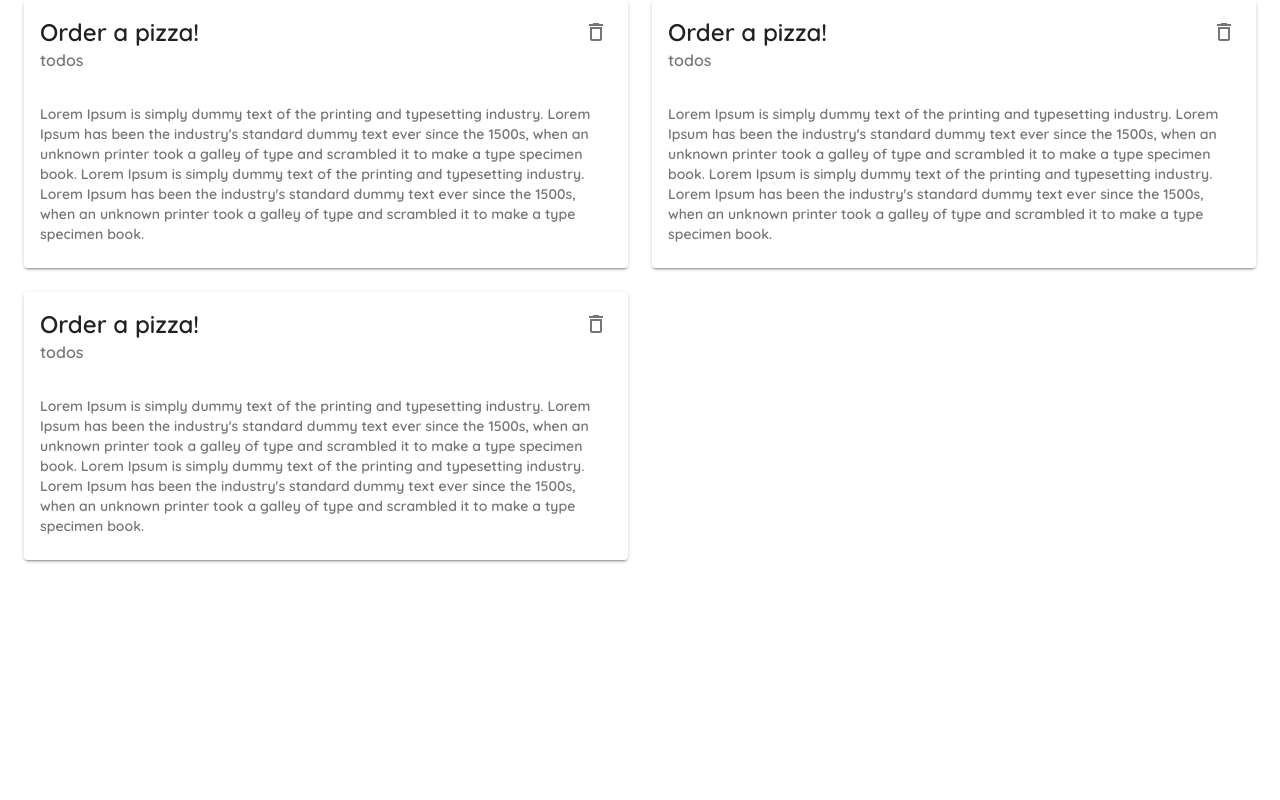
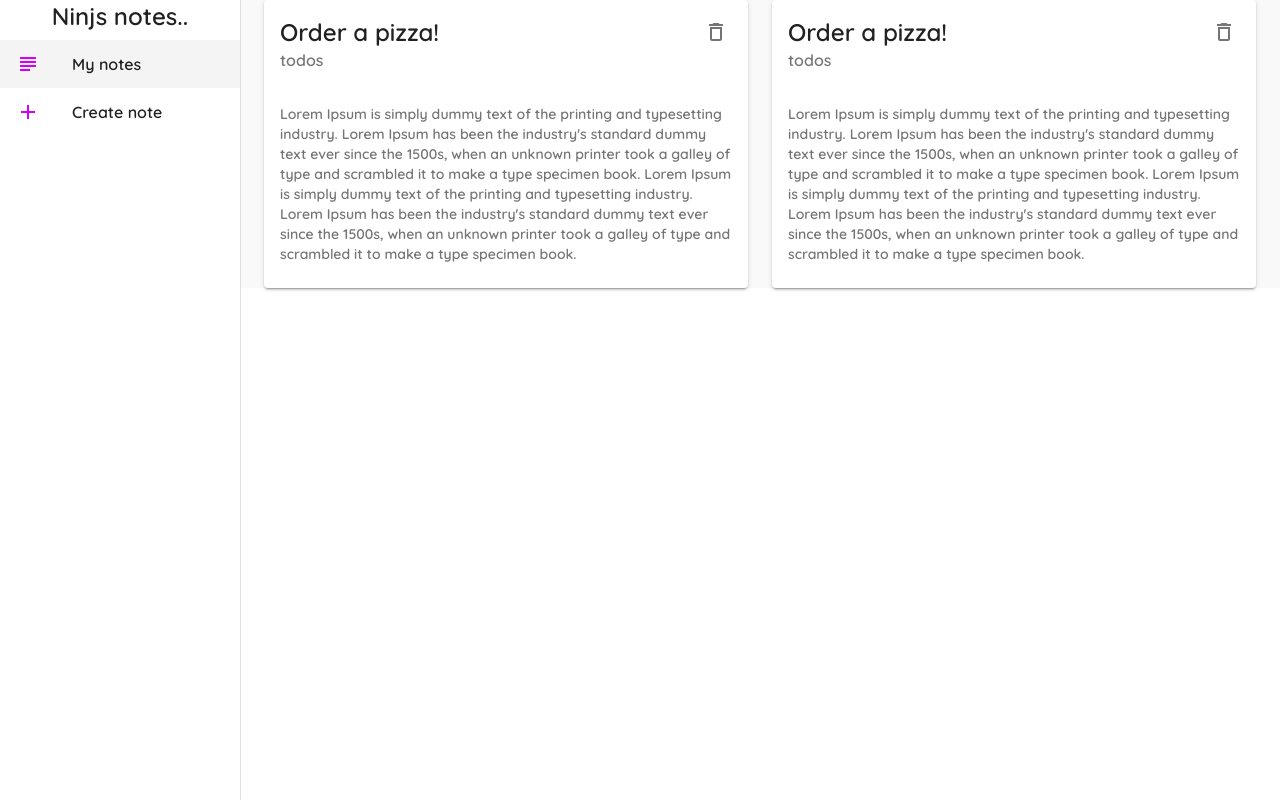
Before and after one commit to ninjasujan/MaterialUI-Boilerplate, a React (Create React App) app: page / in a window 1280 px wide. Built offline with nearby package versions, Linux system fonts and the light colour scheme; data requests are answered from the project's data file.

Commit message:
dside drawer and manu

```diff
--- a/data/db.json
+++ b/data/db.json
@@ -11,12 +11,6 @@
       "title": "Order a pizza!",
       "details": "Lorem Ipsum is simply dummy text of the printing and typesetting industry. Lorem Ipsum has been the industry's standard dummy text ever since the 1500s, when an unknown printer took a galley of type and scrambled it to make a type specimen book.\nLorem Ipsum is simply dummy text of the printing and typesetting industry. Lorem Ipsum has been the industry's standard dummy text ever since the 1500s, when an unknown printer took a galley of type and scrambled it to make a type specimen book.",
       "category": "todos"
-    },
-    {
-      "id": 4,
-      "title": "Order a pizza!",
-      "details": "Lorem Ipsum is simply dummy text of the printing and typesetting industry. Lorem Ipsum has been the industry's standard dummy text ever since the 1500s, when an unknown printer took a galley of type and scrambled it to make a type specimen book.\nLorem Ipsum is simply dummy text of the printing and typesetting industry. Lorem Ipsum has been the industry's standard dummy text ever since the 1500s, when an unknown printer took a galley of type and scrambled it to make a type specimen book.",
-      "category": "todos"
     }
   ]
 }
--- a/src/App.js
+++ b/src/App.js
@@ -3,6 +3,7 @@ import Notes from "./pages/Notes";
 import Create from "./pages/Create";
 import { ThemeProvider, createMuiTheme } from "@material-ui/core";
 import { purple } from "@material-ui/core/colors";
+import Layout from "./pages/components/Layout";
 
 const customTheme = createMuiTheme({
     palette: {
@@ -24,6 +25,7 @@ function App() {
     return (
         <ThemeProvider theme={customTheme}>
             <Router>
+                <Layout>
                     <Switch>
                         <Route exact path="/">
                             <Notes />
@@ -32,6 +34,7 @@ function App() {
                             <Create />
                         </Route>
                     </Switch>
+                </Layout>
             </Router>
         </ThemeProvider>
     );
--- /dev/null
+++ b/src/pages/components/Layout.js
@@ -0,0 +1,89 @@
+import {
+    makeStyles,
+    Drawer,
+    Typography,
+    List,
+    ListItem,
+    ListItemText,
+    ListItemIcon,
+} from "@material-ui/core";
+import { AddOutlined, SubjectOutlined } from "@material-ui/icons";
+import React from "react";
+import { useHistory, useLocation } from "react-router";
+
+const drawerWidth = 240;
+
+const useStyle = makeStyles({
+    page: {
+        background: "#f9f9f9",
+        width: "100%",
+    },
+    drawer: {
+        width: drawerWidth,
+    },
+    drawerPaper: {
+        width: drawerWidth,
+    },
+    root: {
+        display: "flex",
+    },
+    layoutTitle: {
+        textAlign: "center",
+    },
+    activeLink: {
+        backgroundColor: "#f4f4f4",
+    },
+});
+
+const Layout = (props) => {
+    const classes = useStyle();
+    const history = useHistory();
+    const location = useLocation();
+    const menuItems = [
+        {
+            text: "My notes",
+            icon: <SubjectOutlined color="secondary" />,
+            path: "/",
+        },
+        {
+            text: "Create note",
+            icon: <AddOutlined color="secondary" />,
+            path: "/create",
+        },
+    ];
+
+    return (
+        <div className={classes.root}>
+            <Drawer
+                className={classes.drawer}
+                variant="permanent"
+                anchor="left"
+                classes={{ paper: classes.drawerPaper }}
+            >
+                <div className={classes.layoutTitle}>
+                    <Typography variant="h5">Ninjs notes..</Typography>
+                </div>
+                <List>
+                    {menuItems.map((menu) => (
+                        <ListItem
+                            button
+                            key={menu.text}
+                            onClick={() => history.push(menu.path)}
+                            className={
+                                location.pathname == menu.path
+                                    ? classes.activeLink
+                                    : null
+                            }
+                        >
+                            <ListItemIcon>{menu.icon}</ListItemIcon>
+                            <ListItemText primary={menu.text} />
+                        </ListItem>
+                    ))}
+                </List>
+            </Drawer>
+            <div className={classes.page}>{props.children}</div>
+        </div>
+    );
+};
+
+export default Layout;
```
Lines whose indentation alone changed are shown as unchanged.
